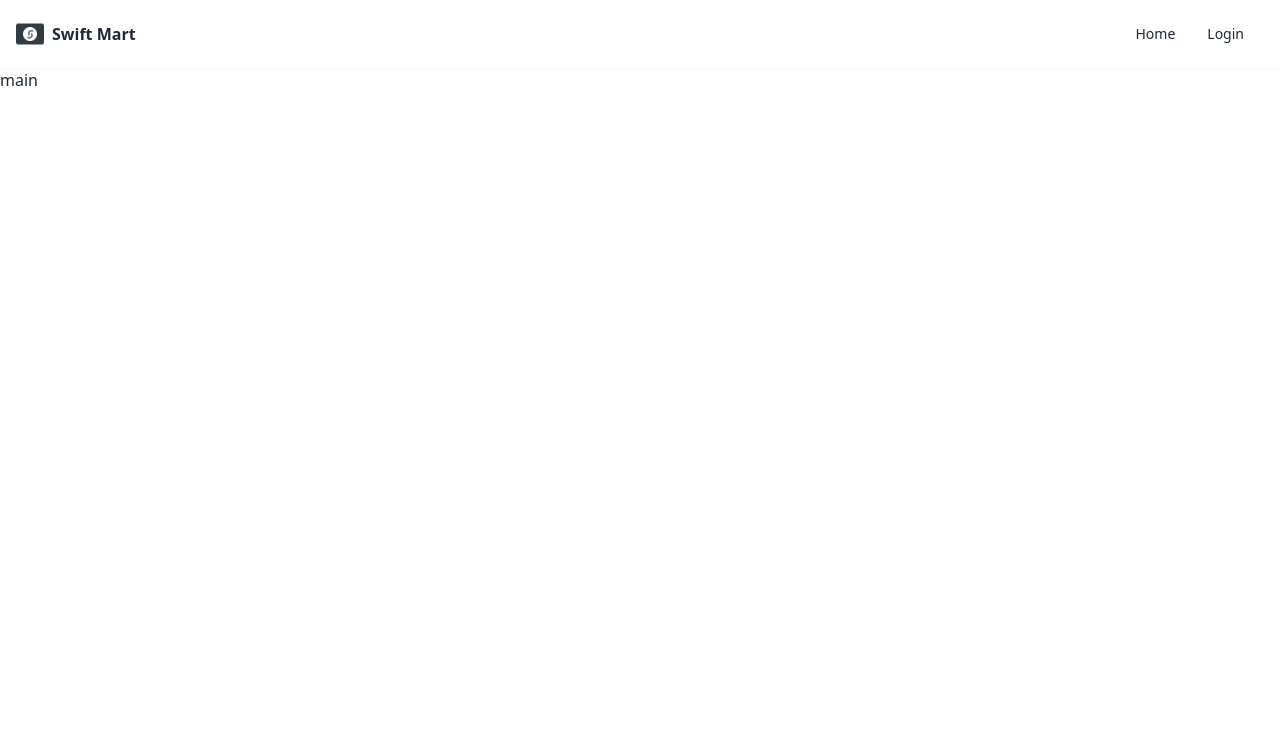
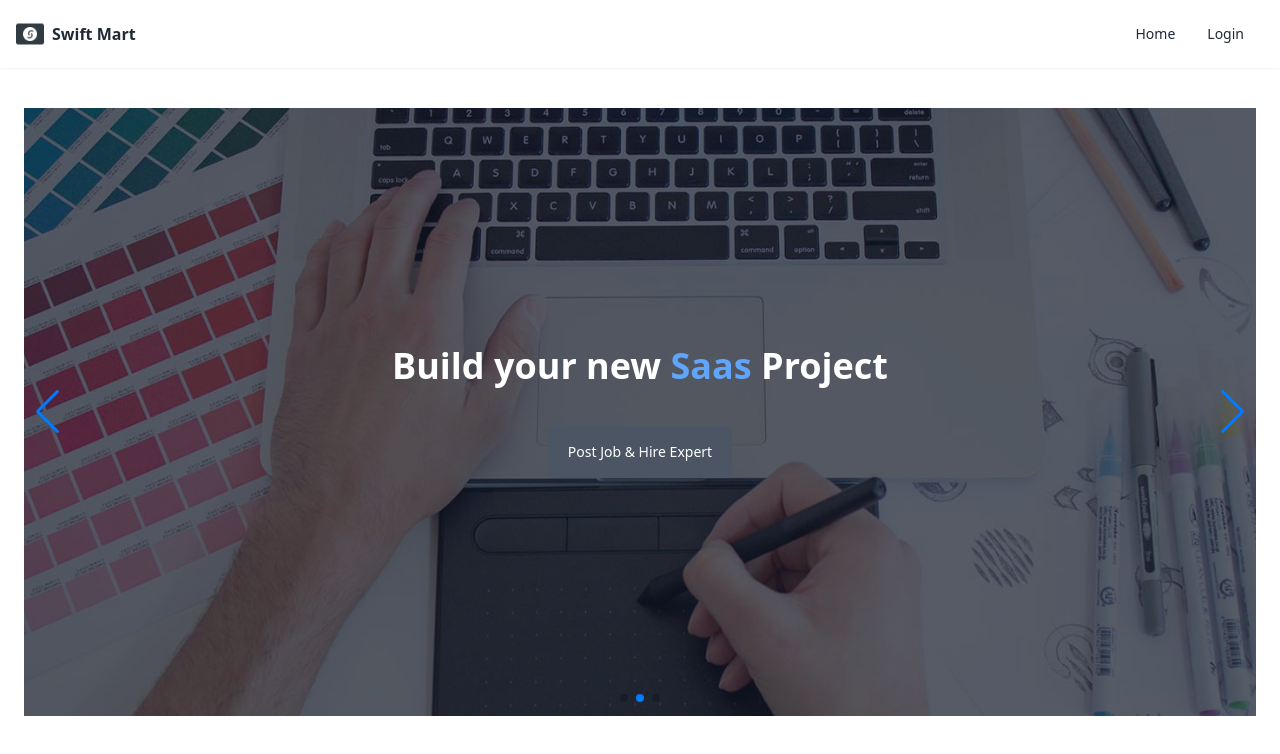
Before and after one commit to hassannahid105/swiftmart-client, a React (Vite) app: page / in a window 1280 px wide. Shown: the top 754 px of the page. Built offline with nearby package versions, Linux system fonts and the light colour scheme; no server answers.

Commit message:
swiper slider add with meraki slide component

```diff
--- /dev/null
+++ b/src/components/Craousel/Craousel.jsx
@@ -0,0 +1,48 @@
+import React, { useRef, useState } from "react";
+// Import Swiper React components
+import { Swiper, SwiperSlide } from "swiper/react";
+
+// Import Swiper styles
+import "swiper/css";
+import "swiper/css/pagination";
+import "swiper/css/navigation";
+
+// import required modules
+import { Autoplay, Pagination, Navigation } from "swiper/modules";
+import Slider from "./Slider";
+
+import bgImg1 from "../../assets/images/carousel1.jpg";
+import bgImg2 from "../../assets/images/carousel2.jpg";
+import bgImg3 from "../../assets/images/carousel3.jpg";
+
+export default function Craousel() {
+  return (
+    <div className="container px-6 py-10">
+      <Swiper
+        spaceBetween={30}
+        centeredSlides={true}
+        loop={true}
+        autoplay={{
+          delay: 2500,
+          disableOnInteraction: false,
+        }}
+        pagination={{
+          clickable: true,
+        }}
+        navigation={true}
+        modules={[Autoplay, Pagination, Navigation]}
+        className="mySwiper"
+      >
+        <SwiperSlide>
+          <Slider image={bgImg1}></Slider>
+        </SwiperSlide>
+        <SwiperSlide>
+          <Slider image={bgImg2}></Slider>
+        </SwiperSlide>
+        <SwiperSlide>
+          <Slider image={bgImg3}></Slider>
+        </SwiperSlide>
+      </Swiper>
+    </div>
+  );
+}
--- /dev/null
+++ b/src/components/Craousel/Slider.jsx
@@ -0,0 +1,24 @@
+const Slider = ({ image }) => {
+  return (
+    <div
+      className="w-full bg-center bg-cover h-[38rem]"
+      style={{
+        backgroundImage: `url(${image})`,
+      }}
+    >
+      <div className="flex items-center justify-center w-full h-full bg-gray-900/70">
+        <div className="text-center">
+          <h1 className="text-3xl font-semibold text-white lg:text-4xl">
+            Build your new <span class="text-blue-400">Saas</span> Project
+          </h1>
+          <br />
+          <button className="w-full px-5 py-4 mt-4 text-sm font-medium text-white capitalize transition-colors duration-300 transform bg-gray-600 rounded-md lg:w-auto hover:bg-gray-500 focus:outline-none focus:bg-gray-500">
+            Post Job & Hire Expert
+          </button>
+        </div>
+      </div>
+    </div>
+  );
+};
+
+export default Slider;
--- a/src/layouts/MainLayout.jsx
+++ b/src/layouts/MainLayout.jsx
@@ -1,12 +1,13 @@
 import React from "react";
 import Navbar from "../components/Navbar";
+import { Outlet } from "react-router-dom";
 
 const MainLayout = () => {
   return (
     <div>
       <Navbar></Navbar>
       {/* outlet */}
-      <h2>main</h2>
+      <Outlet></Outlet>
       {/* footer */}
     </div>
   );
--- /dev/null
+++ b/src/pages/Home/Home.jsx
@@ -0,0 +1,11 @@
+import Craousel from "../../components/Craousel/Craousel";
+
+const Home = () => {
+  return (
+    <div>
+      <Craousel></Craousel>
+    </div>
+  );
+};
+
+export default Home;
--- a/src/routes/Routes.jsx
+++ b/src/routes/Routes.jsx
@@ -2,12 +2,18 @@ import { createBrowserRouter } from "react-router-dom";
 import MainLayout from "../layouts/MainLayout";
 import Login from "../pages/Authentication/Login";
 import Registration from "../pages/Authentication/Register";
+import Home from "../pages/Home/Home";
 
 const router = createBrowserRouter([
   {
     path: "/",
     element: <MainLayout />,
-    children: [{}],
+    children: [
+      {
+        index: true,
+        element: <Home></Home>,
+      },
+    ],
   },
   {
     path: "/login",
```
